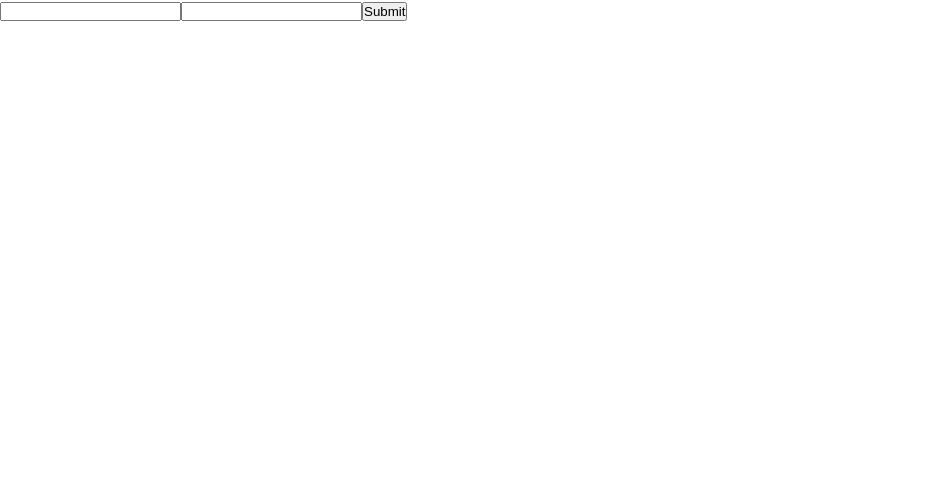
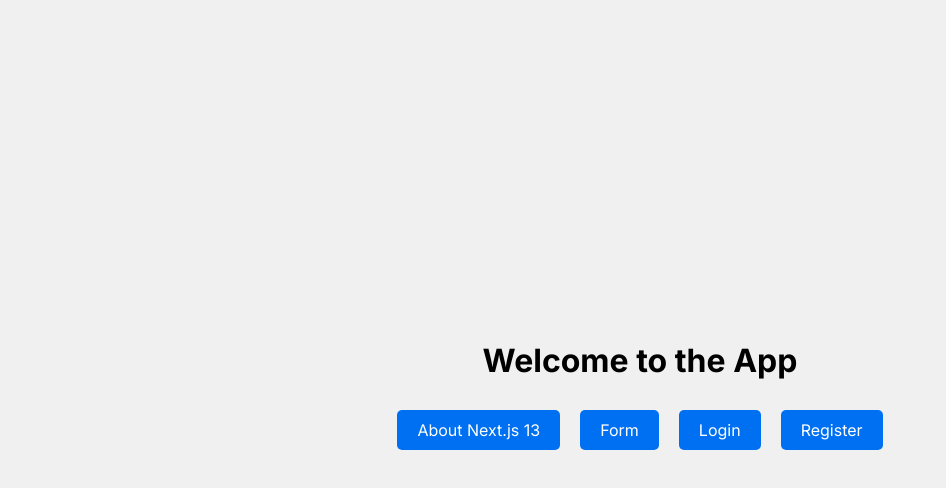
Before and after one commit to IgnacioChalub/llm-navweb-tesis, a Next.js app in the folder next-sandbox/test-app/: page / in a window 1280 px wide. Shown: the top 488 px of the page, without its empty margins (0-946 px from the left). Built offline with nearby package versions, Linux system fonts and the light colour scheme.

Commit message:
feat: added home page

```diff
--- a/next-sandbox/test-app/src/app/page.js
+++ /dev/null
@@ -1,27 +0,0 @@
-'use client';
-import Image from "next/image";
-import styles from "./page.module.css";
-import { useState } from "react";
-
-export default function Home() {
-  const [formData, setFormData] = useState({ input1: '', input2: '' });
-
-  const handleChange = (e) => {
-    const { name, value } = e.target;
-    setFormData({ ...formData, [name]: value });
-  };
-
-  const handleSubmit = (e) => {
-    e.preventDefault();
-    console.log('Input 1:', formData.input1);
-    console.log('Input 2:', formData.input2);
-  };
-
-  return (
-    <form onSubmit={handleSubmit}>
-      <input id='input1-id' type="text" name="input1" value={formData.input1} onChange={handleChange} />
-      <input id='input1-id' type="text" name="input2" value={formData.input2} onChange={handleChange} />
-      <button id='submit-button' type="submit">Submit</button>
-    </form>
-  );
-}
--- /dev/null
+++ b/next-sandbox/test-app/src/app/page.tsx
@@ -0,0 +1,27 @@
+import React from 'react';
+import Link from 'next/link';
+import styles from './styles/app.module.css';
+
+const Home = () => {
+    return (
+        <div className={styles.container}>
+            <h1>Welcome to the App</h1>
+            <div className={styles.navigation}>
+                <Link href="/about-next13">
+                    <p className={styles.link}>About Next.js 13</p>
+                </Link>
+                <Link href="/form">
+                    <p className={styles.link}>Form</p>
+                </Link>
+                <Link href="/login">
+                    <p className={styles.link}>Login</p>
+                </Link>
+                <Link href="/register">
+                    <p className={styles.link}>Register</p>
+                </Link>
+            </div>
+        </div>
+    );
+};
+
+export default Home;
--- /dev/null
+++ b/next-sandbox/test-app/src/app/styles/app.module.css
@@ -0,0 +1,27 @@
+.container {
+    display: flex;
+    flex-direction: column;
+    align-items: center;
+    justify-content: center;
+    height: 100vh;
+    background-color: #f0f0f0;
+}
+
+.navigation {
+    margin-top: 20px;
+}
+
+.link {
+    display: inline-block;
+    margin: 10px;
+    padding: 10px 20px;
+    color: white;
+    background-color: #0070f3;
+    border-radius: 5px;
+    text-decoration: none;
+    transition: background-color 0.3s ease;
+}
+
+.link:hover {
+    background-color: #0056b3;
+}
```
Also changed, not shown: next-sandbox/test-app/src/app/(unAuthRoutes)/about-next13/page.tsx (+25 -0 lines).
